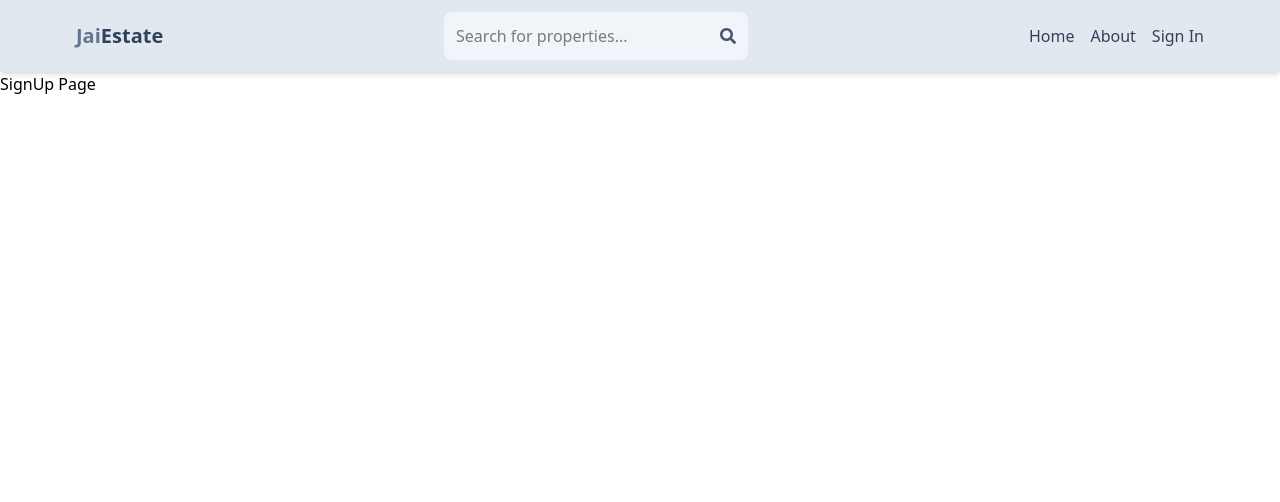
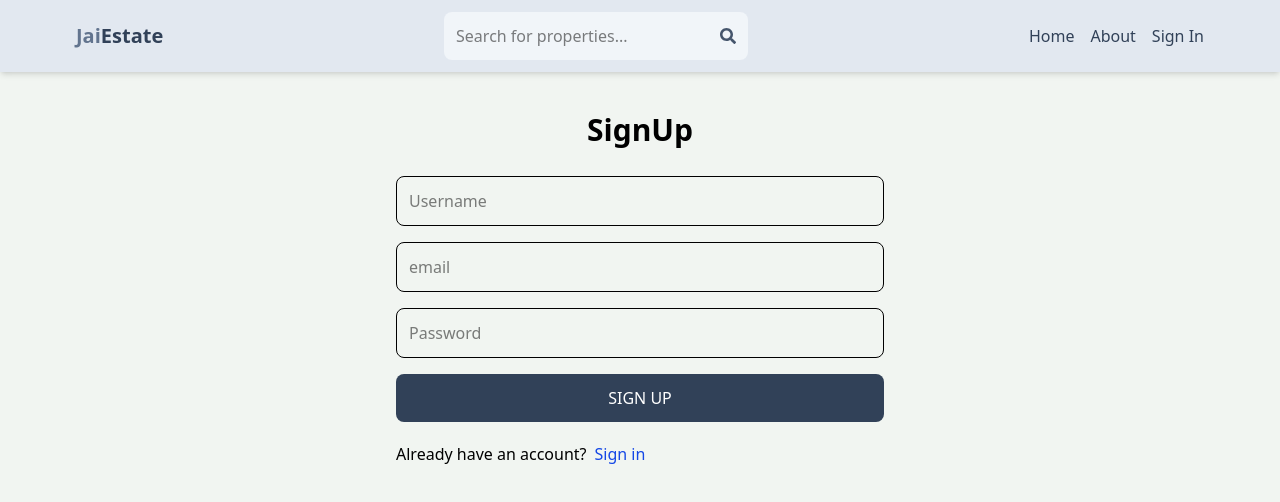
Before and after one commit to Jaideep3486/Mern_Estate, a React (Vite) app in the folder client/: page /signUp in a window 1280 px wide. Shown: the top 502 px of the page. Built offline with nearby package versions, Linux system fonts and the light colour scheme.

Commit message:
singup page UI

```diff
--- a/client/src/index.css
+++ b/client/src/index.css
@@ -1 +1,8 @@
 @import 'tailwindcss';
+@tailwind base;
+@tailwind components;
+@tailwind utilities;
+
+body {
+  background-color: rgb(241, 245, 241);
+}
--- a/client/src/pages/SignUp.jsx
+++ b/client/src/pages/SignUp.jsx
@@ -1,5 +1,39 @@
-import React from 'react';
+import { Link } from 'react-router-dom';
 
 export default function SignUp() {
-  return <div>SignUp Page</div>;
+  return (
+    <div className="p-3 max-w-lg mx-auto">
+      <h1 className="text-3xl text-center font-semibold my-7">SignUp</h1>
+      <form className="flex flex-col gap-4">
+        <input
+          type="text"
+          placeholder="Username"
+          className="border p-3 rounded-lg"
+          id="username"
+        />
+        <input
+          type="email"
+          placeholder="email"
+          className="border p-3 rounded-lg"
+          id="email"
+        />
+        <input
+          type="password"
+          placeholder="Password"
+          className="border p-3 rounded-lg"
+          id="password"
+        />
+
+        <button className="bg-slate-700 text-white p-3 rounded-lg uppercase hover:opacity-95 disabled:opacity-80">
+          Sign up
+        </button>
+      </form>
+      <div className="flex gap-2 mt-5">
+        <p>Already have an account?</p>
+        <Link to={'/signIn'}>
+          <span className="text-blue-700">Sign in</span>
+        </Link>
+      </div>
+    </div>
+  );
 }
```
